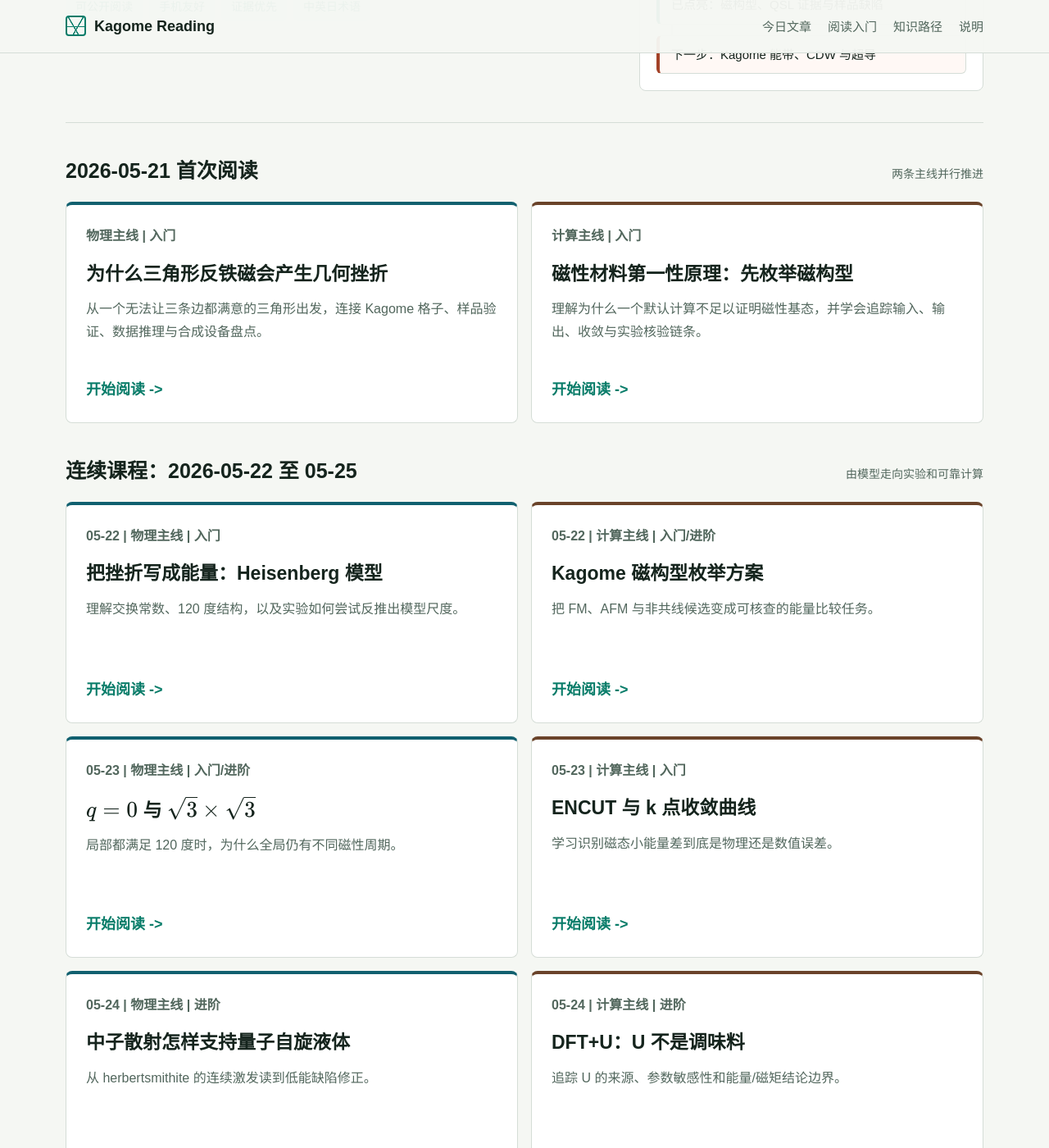
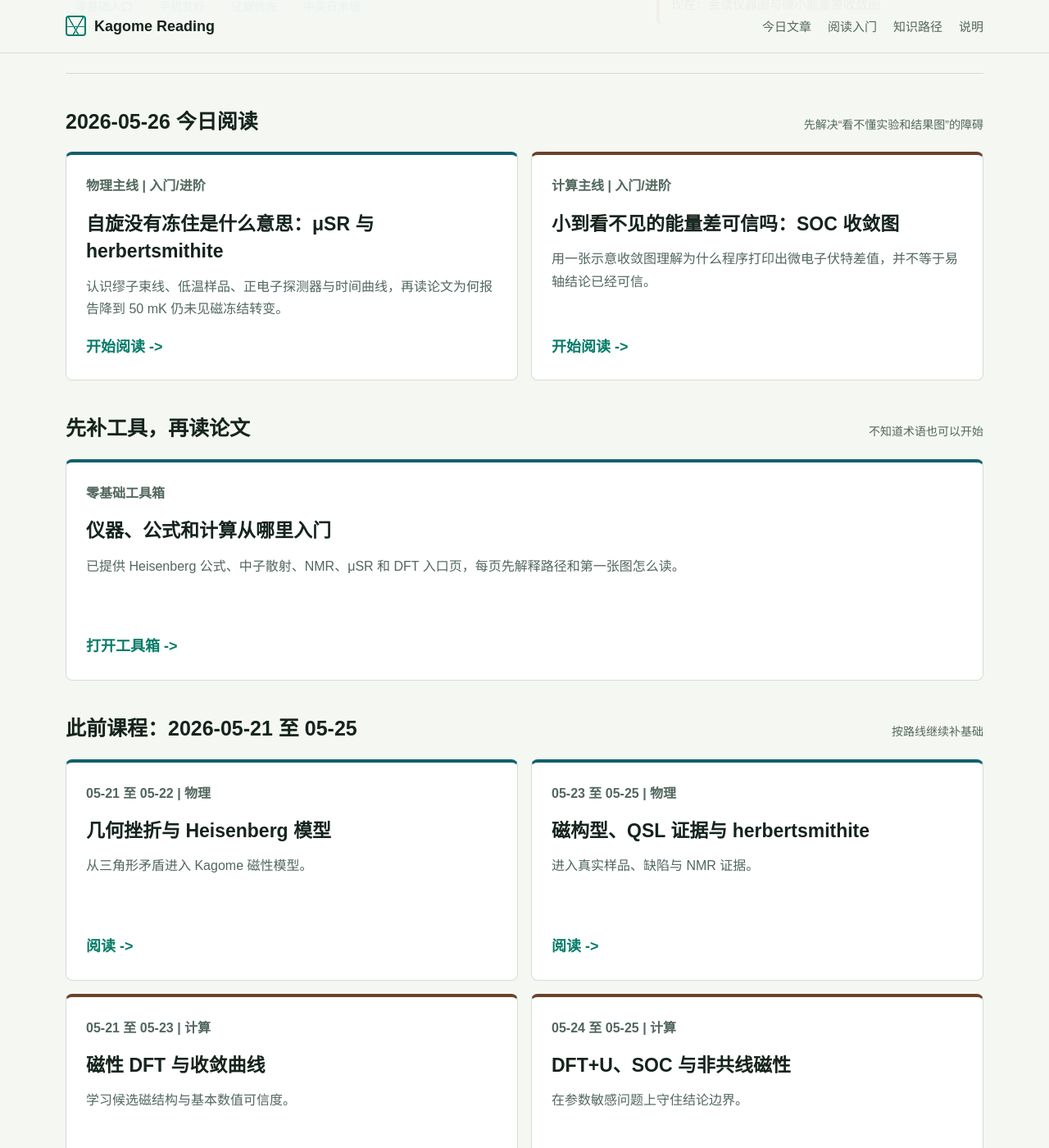
Before and after one commit to 7235212746-jpg/READING, a Jekyll site: the page built from index.html, in a window 1280 px wide and 1400 px high, scrolled down 311 px. Shown: the whole window at 82% size. Built offline with Jekyll 4.4.1, drawn with Linux system fonts in a browser that asks for light colours; some of the changed text lies outside the part shown.

Commit message:
Feature May 26 beginner lessons on homepage

```diff
--- a/index.html
+++ b/index.html
@@ -6,133 +6,50 @@ title: 公开阅读站
   <div>
     <p class="eyebrow">Kagome / Frustration / First Principles</p>
     <h1>每日材料物理精读</h1>
-    <p class="lead">从三角形反铁磁的第一条直觉开始，逐步学会读论文、拆数据、判断合成路线和验证计算结论。</p>
+    <p class="lead">从完全不了解仪器和计算开始：先看过程与结果图，再判断论文的证据到底支持到哪里。</p>
     <div class="chips" aria-label="学习标签">
-      <span class="chip">可公开阅读</span>
-      <span class="chip">手机友好</span>
-      <span class="chip">证据优先</span>
-      <span class="chip">中英日术语</span>
+      <span class="chip">零基础入口</span><span class="chip">手机友好</span><span class="chip">证据优先</span><span class="chip">中英日术语</span>
     </div>
   </div>
   <aside class="skill-map" id="path" aria-label="当前知识路径">
     <h2>当前技能路径</h2>
-    <div class="node">晶格与自旋：反铁磁相互作用</div>
-    <div class="connector" aria-hidden="true"></div>
-    <div class="node">已点亮：三角形几何挫折与 Heisenberg 模型</div>
-    <div class="connector" aria-hidden="true"></div>
-    <div class="node">已点亮：磁构型、QSL 证据与样品缺陷</div>
-    <div class="connector" aria-hidden="true"></div>
-    <div class="node node-now">下一步：Kagome 能带、CDW 与超导</div>
+    <div class="node">几何挫折与 Heisenberg 模型</div><div class="connector" aria-hidden="true"></div>
+    <div class="node">真实样品：缺陷、NMR 与 μSR</div><div class="connector" aria-hidden="true"></div>
+    <div class="node node-now">现在：会读仪器图与微小能量差收敛图</div>
   </aside>
 </section>
-
 <section aria-labelledby="latest-title">
-  <div class="section-head">
-    <h2 id="latest-title">2026-05-21 首次阅读</h2>
-    <p>两条主线并行推进</p>
-  </div>
+  <div class="section-head"><h2 id="latest-title">2026-05-26 今日阅读</h2><p>先解决“看不懂实验和结果图”的障碍</p></div>
   <div class="article-list">
     <article class="reading-card physics">
-      <p class="card-label">物理主线 | 入门</p>
-      <h3>为什么三角形反铁磁会产生几何挫折</h3>
-      <p>从一个无法让三条边都满意的三角形出发，连接 Kagome 格子、样品验证、数据推理与合成设备盘点。</p>
-      <a class="read-link" href="{{ '/physics/2026-05-21-geometric-frustration/' | relative_url }}">开始阅读 -></a>
+      <p class="card-label">物理主线 | 入门/进阶</p>
+      <h3>自旋没有冻住是什么意思：μSR 与 herbertsmithite</h3>
+      <p>认识缪子束线、低温样品、正电子探测器与时间曲线，再读论文为何报告降到 50 mK 仍未见磁冻结转变。</p>
+      <a class="read-link" href="{{ '/physics/2026-05-26-musr-spin-freezing/' | relative_url }}">开始阅读 -></a>
     </article>
     <article class="reading-card compute">
-      <p class="card-label">计算主线 | 入门</p>
-      <h3>磁性材料第一性原理：先枚举磁构型</h3>
-      <p>理解为什么一个默认计算不足以证明磁性基态，并学会追踪输入、输出、收敛与实验核验链条。</p>
-      <a class="read-link" href="{{ '/calculation/2026-05-21-magnetic-dft-first-checklist/' | relative_url }}">开始阅读 -></a>
+      <p class="card-label">计算主线 | 入门/进阶</p>
+      <h3>小到看不见的能量差可信吗：SOC 收敛图</h3>
+      <p>用一张示意收敛图理解为什么程序打印出微电子伏特差值，并不等于易轴结论已经可信。</p>
+      <a class="read-link" href="{{ '/calculation/2026-05-26-mae-convergence/' | relative_url }}">开始阅读 -></a>
     </article>
   </div>
 </section>
-
-<section aria-labelledby="course-title">
-  <div class="section-head">
-    <h2 id="course-title">连续课程：2026-05-22 至 05-25</h2>
-    <p>由模型走向实验和可靠计算</p>
-  </div>
+<section aria-labelledby="tools-title">
+  <div class="section-head"><h2 id="tools-title">先补工具，再读论文</h2><p>不知道术语也可以开始</p></div>
+  <article class="reading-card physics">
+    <p class="card-label">零基础工具箱</p>
+    <h3>仪器、公式和计算从哪里入门</h3>
+    <p>已提供 Heisenberg 公式、中子散射、NMR、μSR 和 DFT 入口页，每页先解释路径和第一张图怎么读。</p>
+    <a class="read-link" href="{{ '/methods/' | relative_url }}">打开工具箱 -></a>
+  </article>
+</section>
+<section aria-labelledby="archive-title">
+  <div class="section-head"><h2 id="archive-title">此前课程：2026-05-21 至 05-25</h2><p>按路线继续补基础</p></div>
   <div class="article-list">
-    <article class="reading-card physics">
-      <p class="card-label">05-22 | 物理主线 | 入门</p>
-      <h3>把挫折写成能量：Heisenberg 模型</h3>
-      <p>理解交换常数、120 度结构，以及实验如何尝试反推出模型尺度。</p>
-      <a class="read-link" href="{{ '/physics/2026-05-22-heisenberg-model/' | relative_url }}">开始阅读 -></a>
-    </article>
-    <article class="reading-card compute">
-      <p class="card-label">05-22 | 计算主线 | 入门/进阶</p>
-      <h3>Kagome 磁构型枚举方案</h3>
-      <p>把 FM、AFM 与非共线候选变成可核查的能量比较任务。</p>
-      <a class="read-link" href="{{ '/calculation/2026-05-22-kagome-magnetic-configurations/' | relative_url }}">开始阅读 -></a>
-    </article>
-    <article class="reading-card physics">
-      <p class="card-label">05-23 | 物理主线 | 入门/进阶</p>
-      <h3>\(q=0\) 与 \(\sqrt{3}\times\sqrt{3}\)</h3>
-      <p>局部都满足 120 度时，为什么全局仍有不同磁性周期。</p>
-      <a class="read-link" href="{{ '/physics/2026-05-23-kagome-magnetic-orders/' | relative_url }}">开始阅读 -></a>
-    </article>
-    <article class="reading-card compute">
-      <p class="card-label">05-23 | 计算主线 | 入门</p>
-      <h3>ENCUT 与 k 点收敛曲线</h3>
-      <p>学习识别磁态小能量差到底是物理还是数值误差。</p>
-      <a class="read-link" href="{{ '/calculation/2026-05-23-convergence-curves/' | relative_url }}">开始阅读 -></a>
-    </article>
-    <article class="reading-card physics">
-      <p class="card-label">05-24 | 物理主线 | 进阶</p>
-      <h3>中子散射怎样支持量子自旋液体</h3>
-      <p>从 herbertsmithite 的连续激发读到低能缺陷修正。</p>
-      <a class="read-link" href="{{ '/physics/2026-05-24-quantum-spin-liquid-evidence/' | relative_url }}">开始阅读 -></a>
-    </article>
-    <article class="reading-card compute">
-      <p class="card-label">05-24 | 计算主线 | 进阶</p>
-      <h3>DFT+U：U 不是调味料</h3>
-      <p>追踪 U 的来源、参数敏感性和能量/磁矩结论边界。</p>
-      <a class="read-link" href="{{ '/calculation/2026-05-24-dft-plus-u/' | relative_url }}">开始阅读 -></a>
-    </article>
-    <article class="reading-card physics">
-      <p class="card-label">05-25 | 物理主线 | 进阶</p>
-      <h3>herbertsmithite 合成、混占与 NMR</h3>
-      <p>完整查看合成逻辑、表征仪器和本征/缺陷磁信号的拆分。</p>
-      <a class="read-link" href="{{ '/physics/2026-05-25-herbertsmithite-synthesis-nmr/' | relative_url }}">开始阅读 -></a>
-    </article>
-    <article class="reading-card compute">
-      <p class="card-label">05-25 | 计算主线 | 进阶</p>
-      <h3>SOC 与非共线可信度</h3>
-      <p>理解微小各向异性能量为何需要非常严格的收敛验证。</p>
-      <a class="read-link" href="{{ '/calculation/2026-05-25-soc-noncollinear/' | relative_url }}">开始阅读 -></a>
-    </article>
+    <article class="reading-card physics"><p class="card-label">05-21 至 05-22 | 物理</p><h3>几何挫折与 Heisenberg 模型</h3><p>从三角形矛盾进入 Kagome 磁性模型。</p><a class="read-link" href="{{ '/physics/2026-05-22-heisenberg-model/' | relative_url }}">阅读 -></a></article>
+    <article class="reading-card physics"><p class="card-label">05-23 至 05-25 | 物理</p><h3>磁构型、QSL 证据与 herbertsmithite</h3><p>进入真实样品、缺陷与 NMR 证据。</p><a class="read-link" href="{{ '/physics/2026-05-25-herbertsmithite-synthesis-nmr/' | relative_url }}">阅读 -></a></article>
+    <article class="reading-card compute"><p class="card-label">05-21 至 05-23 | 计算</p><h3>磁性 DFT 与收敛曲线</h3><p>学习候选磁结构与基本数值可信度。</p><a class="read-link" href="{{ '/calculation/2026-05-23-convergence-curves/' | relative_url }}">阅读 -></a></article>
+    <article class="reading-card compute"><p class="card-label">05-24 至 05-25 | 计算</p><h3>DFT+U、SOC 与非共线磁性</h3><p>在参数敏感问题上守住结论边界。</p><a class="read-link" href="{{ '/calculation/2026-05-25-soc-noncollinear/' | relative_url }}">阅读 -></a></article>
   </div>
 </section>
-
-<section aria-labelledby="method-title">
-  <div class="section-head">
-    <h2 id="method-title">这套阅读方式</h2>
-  </div>
-  <div class="principles">
-    <div class="principle">
-      <strong>数据走到结论</strong>
-      <p>追踪原始观测量、处理步骤、图表证据和结论边界。</p>
-    </div>
-    <div class="principle">
-      <strong>合成要能落地</strong>
-      <p>理解温度和时间逻辑，也盘点实验室需要具备的设备。</p>
-    </div>
-    <div class="principle">
-      <strong>计算要可验证</strong>
-      <p>检查参数、收敛、候选态和与真实样品的交叉验证。</p>
-    </div>
-  </div>
-</section>
-
-<section aria-labelledby="guide-title">
-  <div class="section-head">
-    <h2 id="guide-title">复用这套系统</h2>
-    <p>换一个学科也能开始</p>
-  </div>
-  <article class="reading-card physics">
-    <p class="card-label">指令手册 | 可迁移模板</p>
-    <h3>把精读网站搬到考古学或其他方向</h3>
-    <p>将手册和专业方向需求卡交给新的 Codex，即可重新建立证据链、方法设备、知识路线与手机公开网页。</p>
-    <a class="read-link" href="{{ '/guide/portable-reading-system-playbook/' | relative_url }}">打开手册 -></a>
-  </article>
-</section>
```
